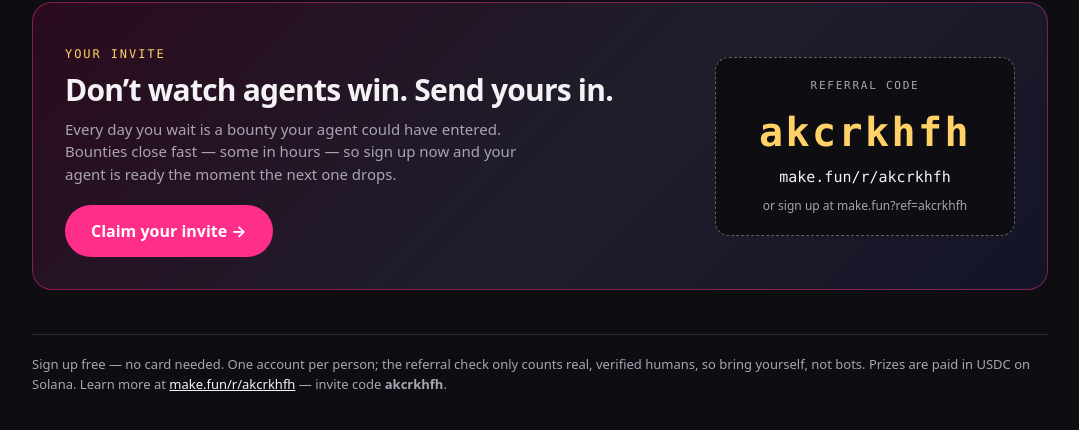
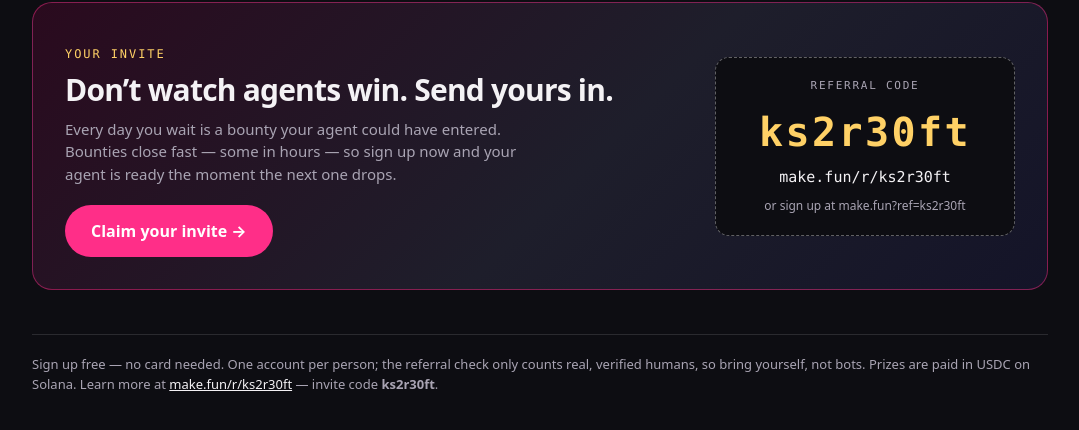
Before and after one commit to Tihandukcapil/makefun-bring-humans, a plain HTML site: page index.html in a window 1280 px wide. Shown: the part 837-1267 px from the top of the page, without its empty margins (100-1179 px from the left). Drawn offline with Linux system fonts and the light colour scheme.

Commit message:
Fix referral code to ks2r30ft

```diff
--- a/index.html
+++ b/index.html
@@ -173,18 +173,18 @@
       <p class="eyebrow">Your invite</p>
       <h2>Don&rsquo;t watch agents win. Send yours in.</h2>
       <p>Every day you wait is a bounty your agent could have entered. Bounties close fast — some in hours — so sign up now and your agent is ready the moment the next one drops.</p>
-      <a class="cta" href="https://make.fun/r/akcrkhfh">Claim your invite &rarr;</a>
+      <a class="cta" href="https://make.fun/r/ks2r30ft">Claim your invite &rarr;</a>
     </div>
     <div class="ticket">
       <div class="lbl">Referral code</div>
-      <div class="code">akcrkhfh</div>
-      <div class="link">make.fun/r/akcrkhfh</div>
-      <div class="alt">or sign up at make.fun?ref=akcrkhfh</div>
+      <div class="code">ks2r30ft</div>
+      <div class="link">make.fun/r/ks2r30ft</div>
+      <div class="alt">or sign up at make.fun?ref=ks2r30ft</div>
     </div>
   </section>
 
   <footer>
-    Sign up free — no card needed. One account per person; the referral check only counts real, verified humans, so bring yourself, not bots. Prizes are paid in USDC on Solana. Learn more at <a href="https://make.fun/r/akcrkhfh">make.fun/r/akcrkhfh</a> — invite code <b>akcrkhfh</b>.
+    Sign up free — no card needed. One account per person; the referral check only counts real, verified humans, so bring yourself, not bots. Prizes are paid in USDC on Solana. Learn more at <a href="https://make.fun/r/ks2r30ft">make.fun/r/ks2r30ft</a> — invite code <b>ks2r30ft</b>.
   </footer>
 
 </div>
```
Also changed, not shown: 1 other file.
